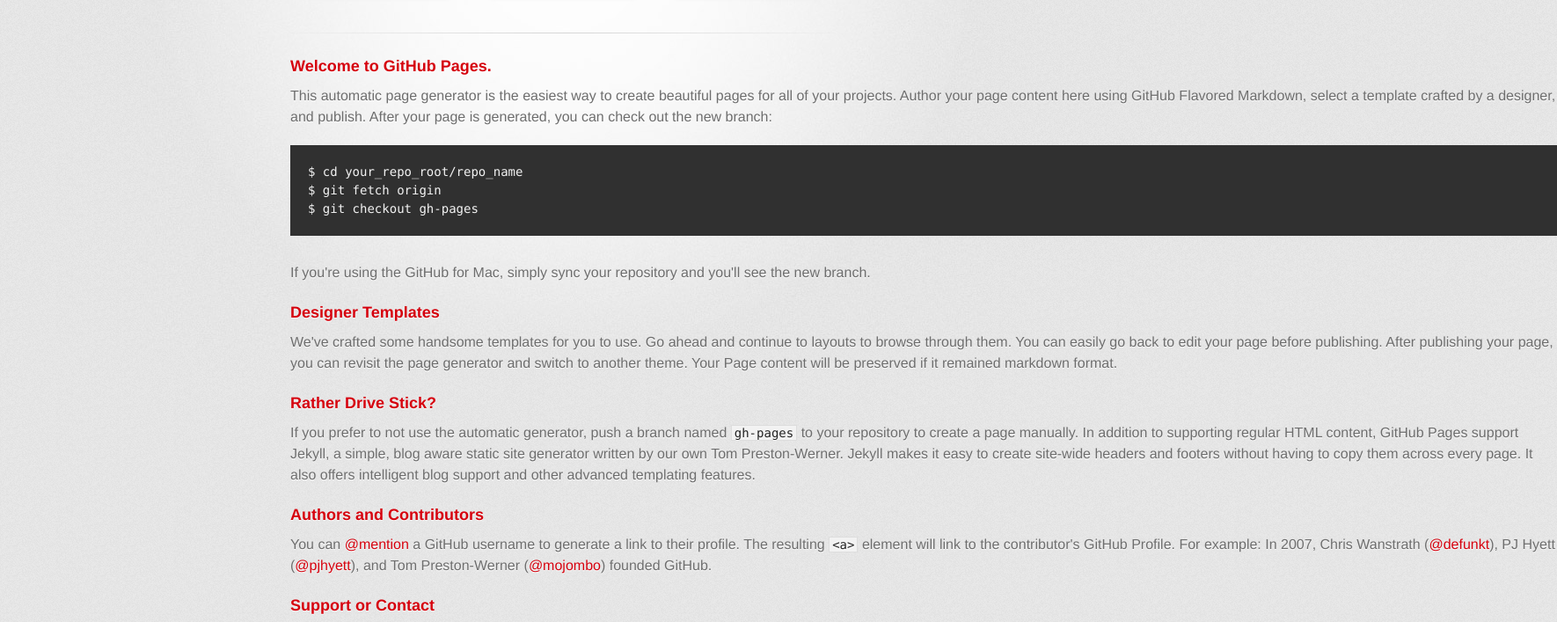
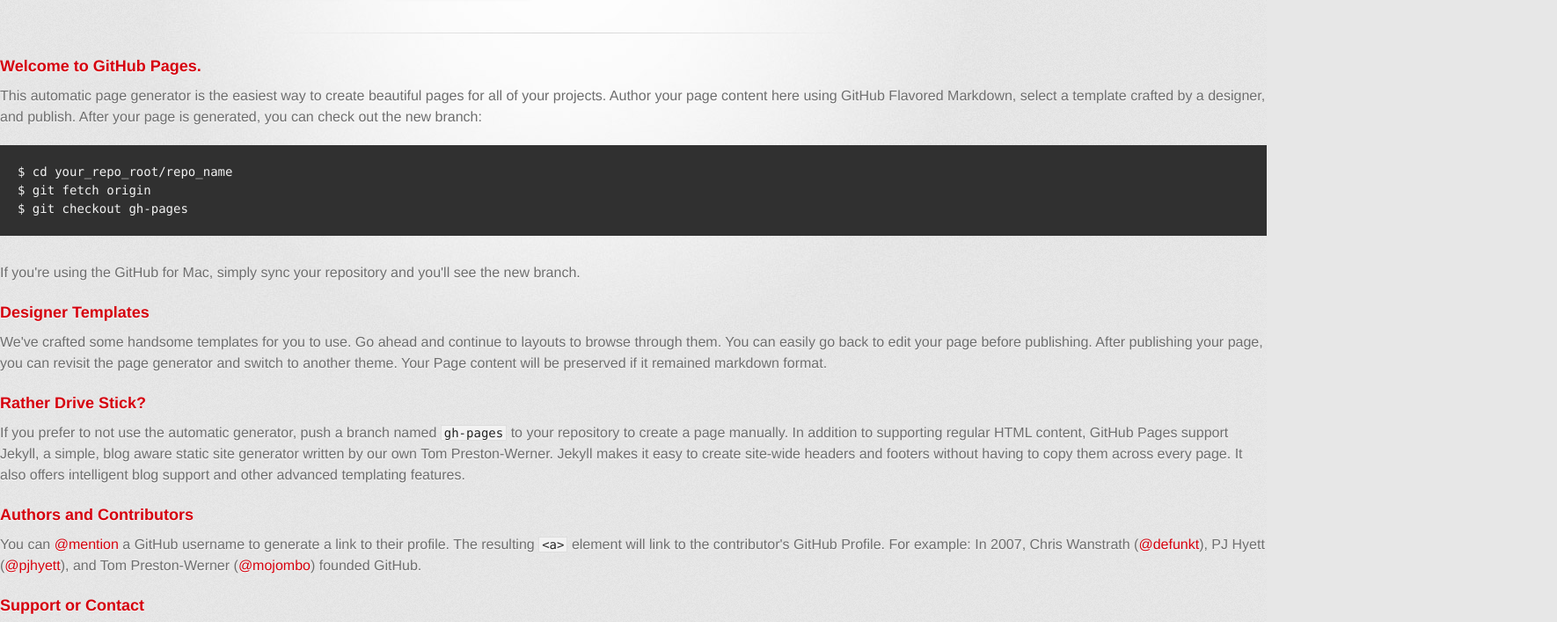
Before and after one commit to xingyeqishi/sxs, a plain HTML site: page index.html in a window 1280 px wide. Shown: the part 178-885 px from the top of the page at 88% size, 1770 px wide, since content can reach past the window. Drawn offline with Linux system fonts and the light colour scheme; a web font is replaced by a local one.

Commit message:
delete inner

```diff
--- a/index.html
+++ b/index.html
@@ -15,7 +15,6 @@
 
   <body>
     <div id="container">
-      <div class="inner">
 
         <header>
           <h1>Sxs</h1>
@@ -65,7 +64,6 @@ $ git checkout gh-pages
         </footer>
 
 
-      </div>
     </div>
   </body>
 </html>
--- a/stylesheets/stylesheet.css
+++ b/stylesheets/stylesheet.css
@@ -89,12 +89,8 @@ header h2 {
   min-height: 595px;
 }
 
-.inner {
-  width: 620px;
-  margin: 0 auto;
-}
 
-#container .inner img {
+#container img {
   max-width: 100%;
 }
 
```
